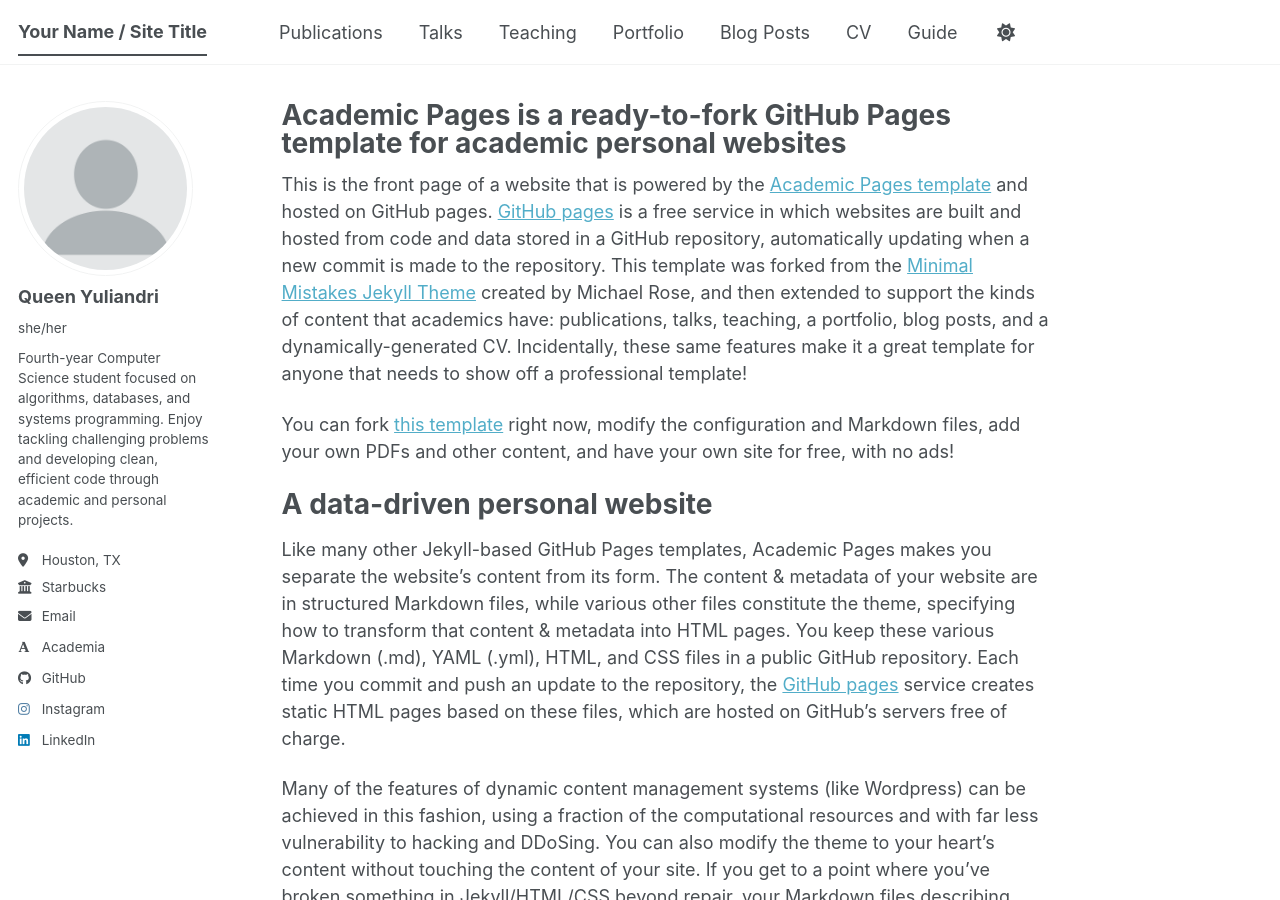
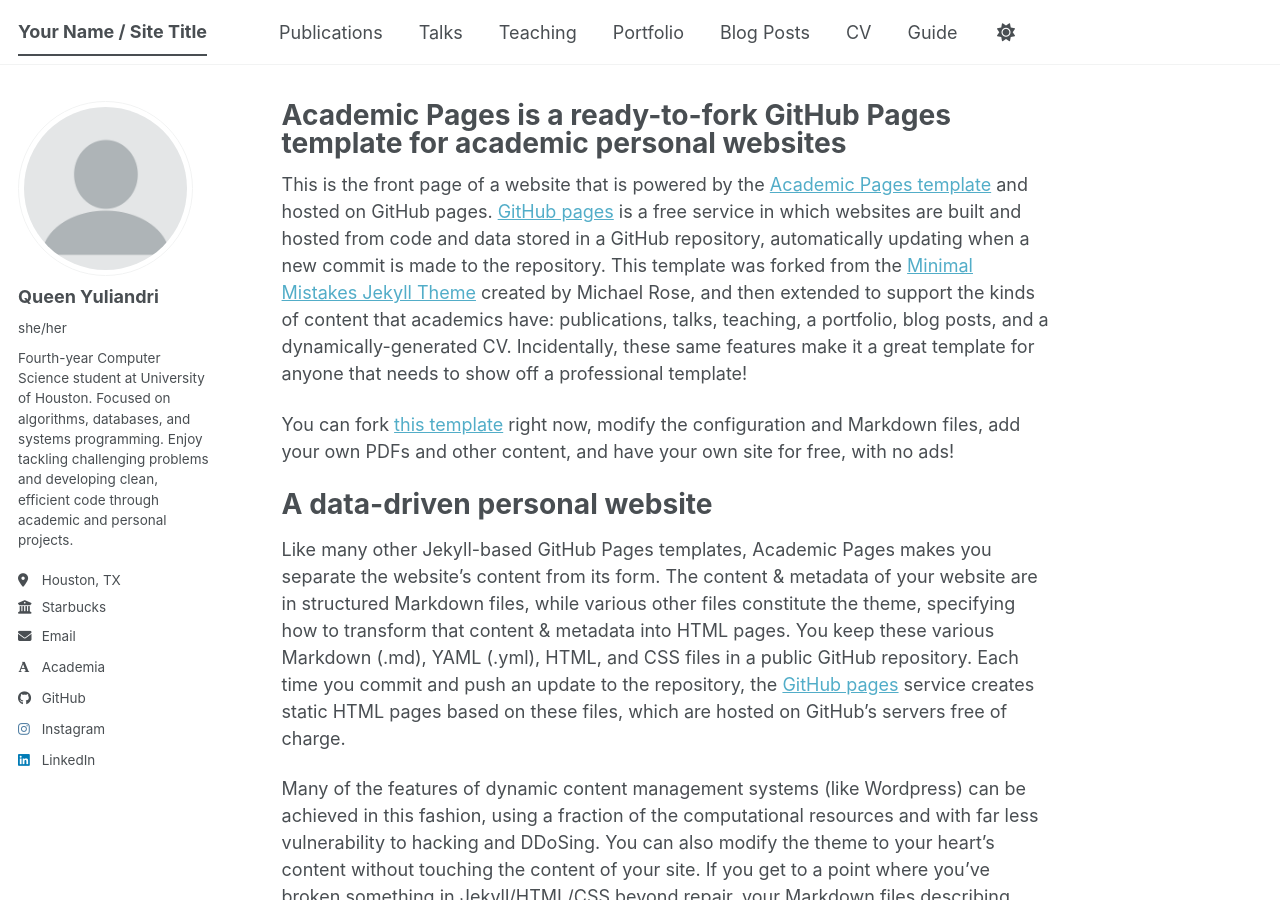
Before and after one commit to Queen-aty/Queen-aty.github.io, a Jekyll site: the page built from _pages/about.md, in a window 1280 px wide and 900 px high. Built offline with Jekyll 4.4.1, drawn with Linux system fonts in a browser that asks for light colours; some web fonts are replaced; a script bundle is joined from its source files by our own code; library files that are not in the unit come from our copies.

Commit message:
Update _config.yml

```diff
--- a/_config.yml
+++ b/_config.yml
@@ -26,7 +26,7 @@ author:
   avatar           : "profile.png"
   name             : "Queen Yuliandri"
   pronouns         : "she/her"
-  bio              : "Fourth-year Computer Science student focused on algorithms, databases, and systems programming. Enjoy tackling challenging problems and developing clean, efficient code through academic and personal projects."
+  bio              : "Fourth-year Computer Science student at University of Houston. Focused on algorithms, databases, and systems programming. Enjoy tackling challenging problems and developing clean, efficient code through academic and personal projects."
   location         : "Houston, TX"
   employer         : "Starbucks"
   uri              : # URL
```
